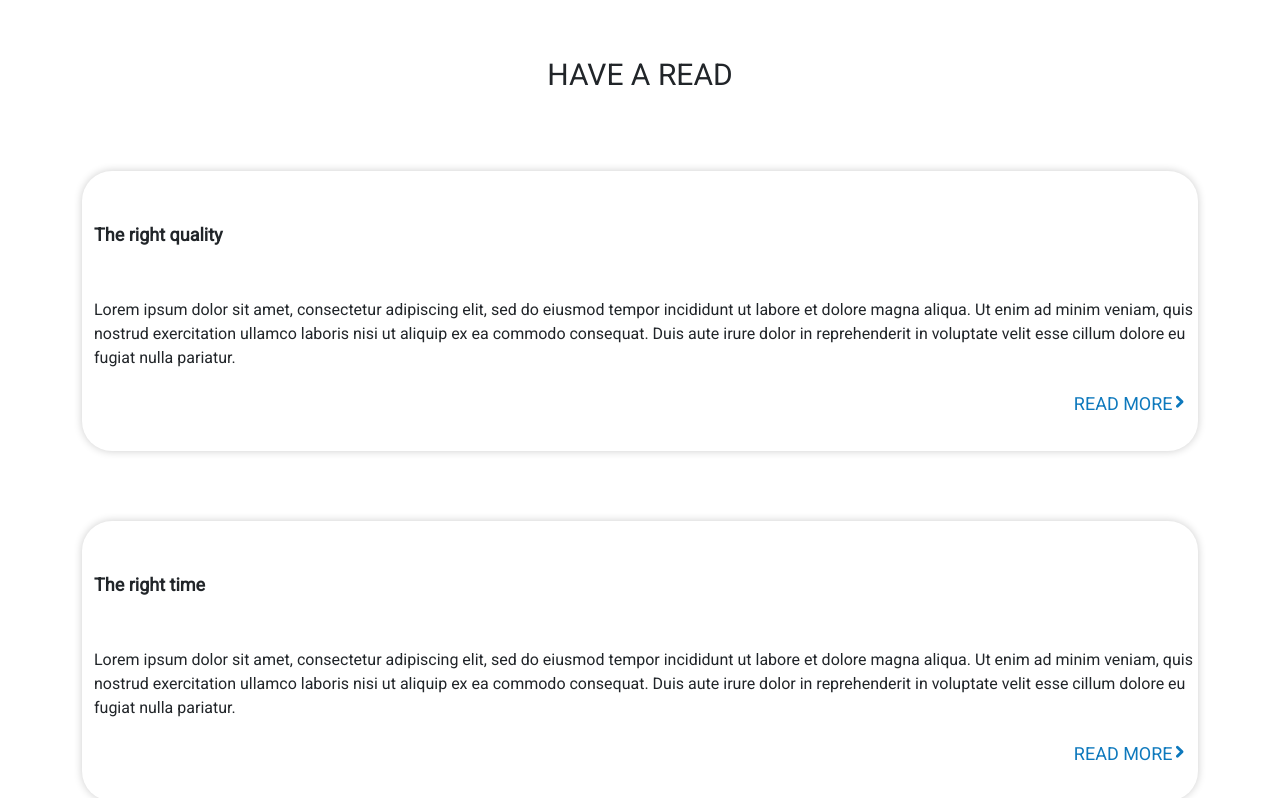
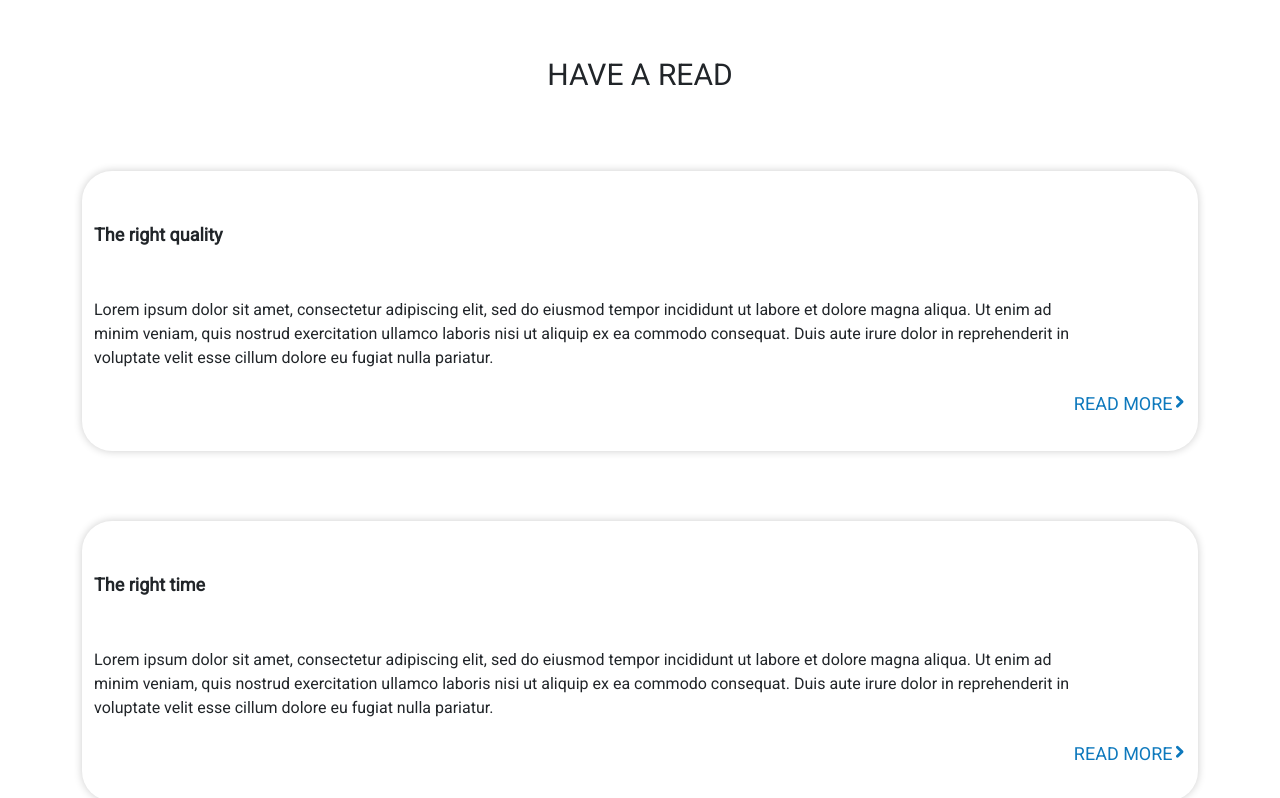
Before and after one commit to aarushi31/sea-basket, a React (Create React App) app: page / in a window 1280 px wide. Shown: the part 2419-3217 px from the top of the page. Built offline with nearby package versions, Linux system fonts and the light colour scheme.

Commit message:
Minor changes

```diff
--- a/src/components/Home/Blog/Blog.css
+++ b/src/components/Home/Blog/Blog.css
@@ -1,7 +1,7 @@
 .blog{
     box-shadow: 0px 0px 8px rgba(0, 0, 0, 0.2);
     border-radius: 30px;
-    padding: 50px;
+    padding: 50px 70px;
     width:1200px;
     height:280px;
     margin-top: 70px;
@@ -16,7 +16,7 @@
 
 .blog-content{
     margin-top: 50px;
-    width: 1100px;
+    width: 1000px;
     font-size: 16px;
     font-weight: 400;
 }
--- a/src/components/Home/Topics/Topics.css
+++ b/src/components/Home/Topics/Topics.css
@@ -2,7 +2,7 @@
     width:100vw;
     text-align:center;
     margin-top:50px;
-    padding:7rem;
+    padding:7rem 120px;
     display:flex;
     flex-direction:column;
     justify-content:center;
```
